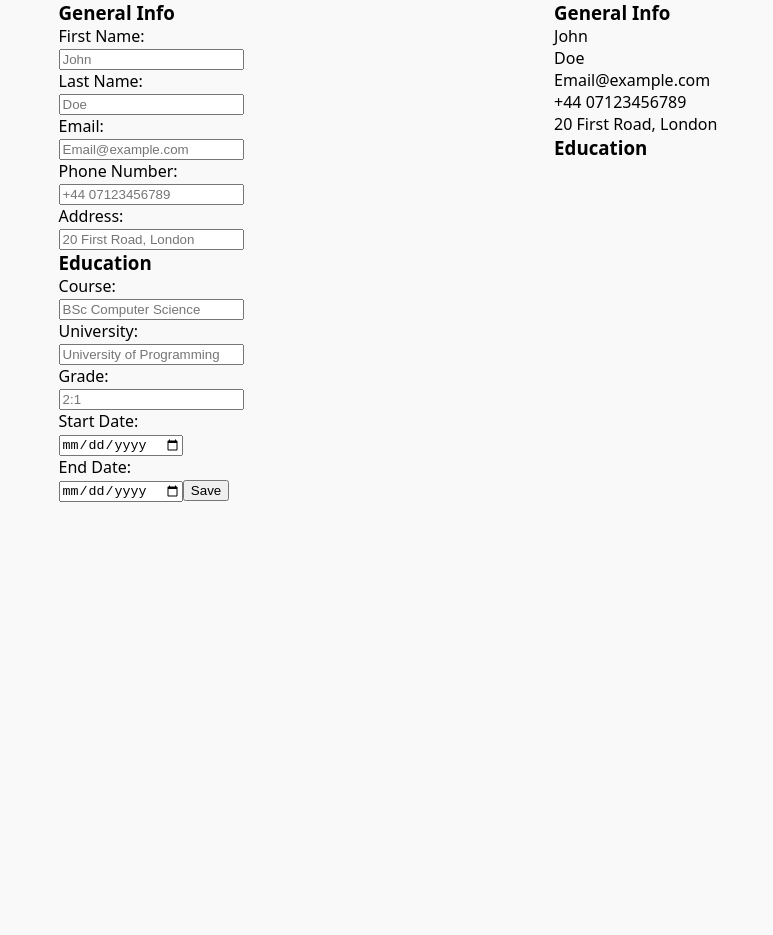
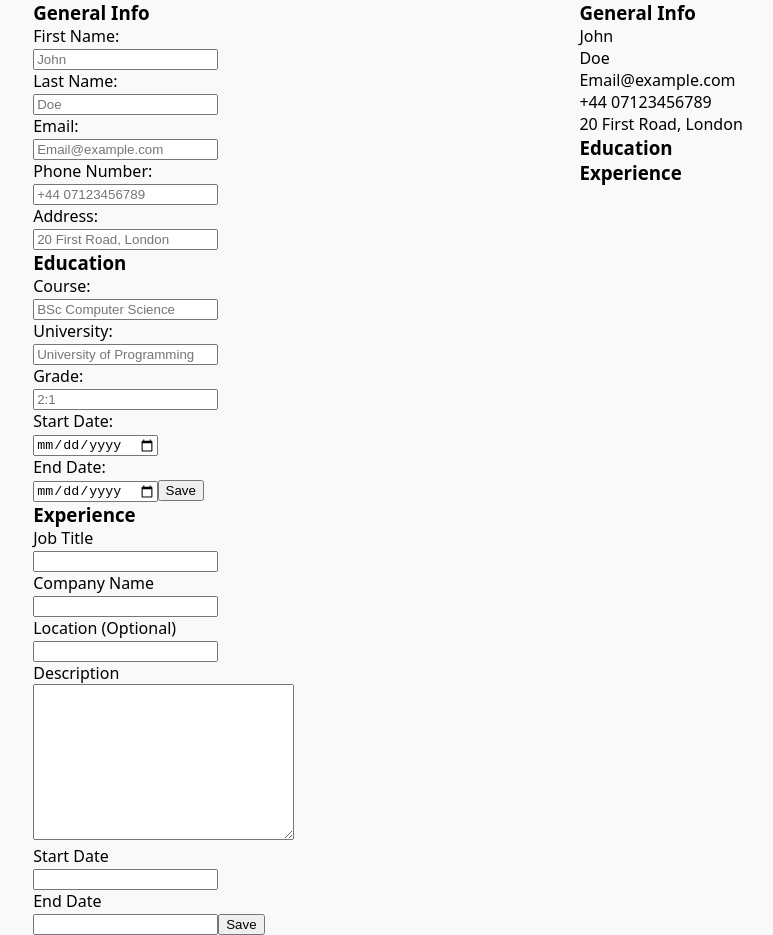
Before and after one commit to ants-1/cv-application, a React (Vite) app: page / in a window 1280 px wide. Shown: the whole page, without its empty margins (252-1025 px from the left). Before the commit the page ends 800 px from the top, so only its background shows below. Built offline with nearby package versions, Linux system fonts and the light colour scheme.

Commit message:
Add experience section

```diff
--- a/src/App.jsx
+++ b/src/App.jsx
@@ -5,6 +5,8 @@ import GeneralInfoForm from "./components/GeneralInfoForm";
 import GeneralInfo from "./components/GeneralInfo";
 import Education from "./components/Education";
 import EducationForm from "./components/EducationForm";
+import Experience from "./components/Experience";
+import ExperienceForm from "./components/ExperienceForm";
 
 function App() {
   const [firstName, setFirstName] = useState("John");
@@ -13,6 +15,7 @@ function App() {
   const [phoneNum, setPhoneNum] = useState("+44 07123456789");
   const [address, setAddress] = useState("20 First Road, London");
   const [education, setEducation] = useState([]);
+  const [experience, setExperience] = useState([]);
 
   function handleFirstNameChange(e) {
     setFirstName(e.target.value);
@@ -46,6 +49,27 @@ function App() {
     setEducation([...education, newEducation]);
   }
 
+  function addExperience(e) {
+    e.preventDefault();
+    const id = uuidv4();
+    const job = e.target.elements.job.value;
+    const company = e.target.elements.company.value;
+    const location = e.target.elements.location.value;
+    const description = e.target.elements.description.value;
+    const startDate = e.target.elements.startDate.value;
+    const endDate = e.target.elements.endDate.value;
+    let newExperience = {
+      id,
+      job,
+      company,
+      location,
+      description,
+      startDate,
+      endDate,
+    };
+    setExperience([...experience, newExperience]);
+  }
+
   function saveEducation(e, id) {
     e.preventDefault();
     const course = e.target.elements.course.value;
@@ -55,7 +79,32 @@ function App() {
     const endDate = e.target.elements.endDate.value;
     let updateEducation = { course, university, grade, startDate, endDate };
     setEducation(
-      education.map((edu) => (edu.id === id ? { ...edu, ...updateEducation } : edu))
+      education.map((edu) =>
+        edu.id === id ? { ...edu, ...updateEducation } : edu
+      )
+    );
+  }
+
+  function saveExperience(e, id) {
+    e.preventDefault();
+    const job = e.target.elements.job.value;
+    const company = e.target.elements.company.value;
+    const location = e.target.elements.location.value;
+    const description = e.target.elements.description.value;
+    const startDate = e.target.elements.startDate.value;
+    const endDate = e.target.elements.endDate.value;
+    let updateExperience = {
+      job,
+      company,
+      location,
+      description,
+      startDate,
+      endDate,
+    };
+    setExperience(
+      experience.map((exp) =>
+        exp.id === id ? { ...exp, ...updateExperience } : exp
+      )
     );
   }
 
@@ -71,6 +120,7 @@ function App() {
             changeAddress={handleAddressChange}
           />
           <EducationForm addEducation={addEducation} />
+          <ExperienceForm addExperience={addExperience} />
         </section>
         <section className="cv">
           <GeneralInfo
@@ -81,6 +131,7 @@ function App() {
             address={address}
           />
           <Education education={education} saveEducation={saveEducation} />
+          <Experience experience={experience} saveExperience={saveExperience} />
         </section>
       </main>
     </>
--- a/src/components/Education.jsx
+++ b/src/components/Education.jsx
@@ -10,7 +10,7 @@ function Education({ education, saveEducation }) {
           <p>
             Start Date: {edu.startDate}, End Date: {edu.endDate}
           </p>
-          <button onClick={() => saveEducation(edu.id)}>Edit</button>
+          <button onClick={(e) => saveEducation(e, edu.id)}>Edit</button>
         </div>
       ))}
     </div>
--- /dev/null
+++ b/src/components/Experience.jsx
@@ -0,0 +1,20 @@
+function Experience({ experience, saveExperience }) {
+    return (
+        <div className="cv-experience">
+            <h3>Experience</h3>
+            {experience.map((exp) => (
+                <div key={exp.id}>
+                    <p>Job Title: {exp.job}</p>
+                    <p>Company Name: {exp.company}</p>
+                    <p>Location: {exp.location}</p>
+                    <p>Description: {exp.description}</p>
+                    <p>Start Date: {exp.startDate}</p>
+                    <p>End Date: {exp.endDate}</p>
+                    <button onClick={(e) => saveExperience(e, exp.id)}>Edit</button>
+                </div>
+            ))}
+        </div>
+    );
+}
+
+export default Experience;
--- /dev/null
+++ b/src/components/ExperienceForm.jsx
@@ -0,0 +1,36 @@
+function ExperienceForm({ addExperience }) {
+  return (
+    <>
+      <form onSubmit={addExperience}>
+        <h3>Experience</h3>
+        <label>
+          <p>Job Title</p>
+          <input type="text" name="job" id="job" />
+        </label>
+        <label>
+          <p>Company Name</p>
+          <input type="text" name="company" id="company" />
+        </label>
+        <label>
+          <p>Location (Optional)</p>
+          <input type="text" name="location" id="location" />
+        </label>
+        <label>
+          <p>Description</p>
+          <textarea name="description" id="description" cols="30" rows="10"></textarea>
+        </label>
+        <label>
+          <p>Start Date</p>
+          <input type="text" name="startDate" id="startDate" />
+        </label>
+        <label>
+          <p>End Date</p>
+          <input type="text" name="endDate" id="endDate" />
+        </label>
+        <button type="submit">Save</button>
+      </form>
+    </>
+  );
+}
+
+export default ExperienceForm;
```
